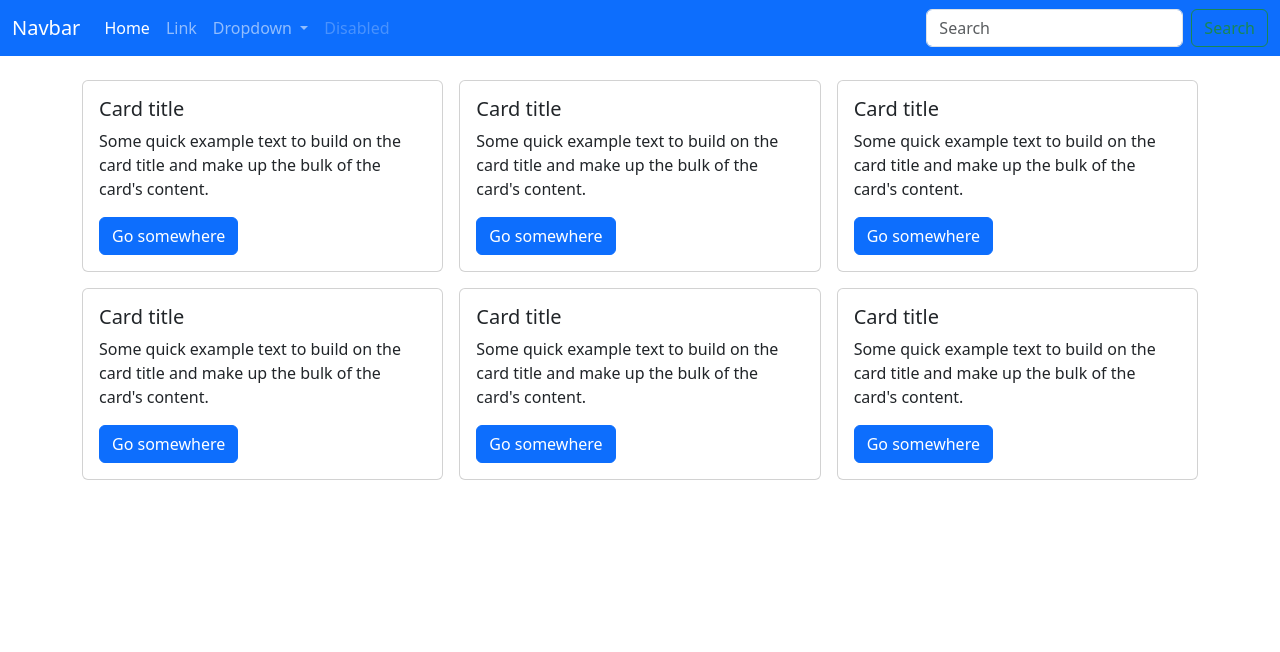
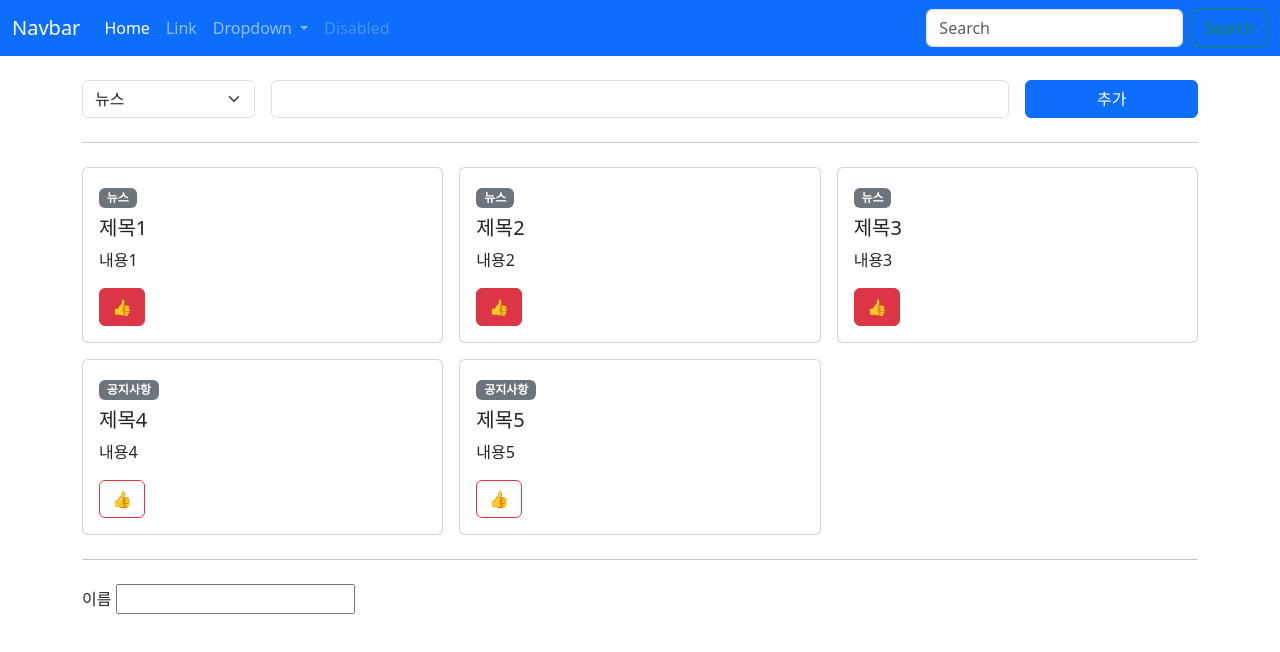
Before and after one commit to lyju777/vue3-study, a Vue app: page / in a window 1280 px wide. Shown: the top 652 px of the page. Built offline with nearby package versions, Linux system fonts and the light colour scheme.

Commit message:
props,emit, 이벤트 전달

```diff
--- /dev/null
+++ b/src/components/App.card.vue
@@ -0,0 +1,49 @@
+<template>
+  <div class="card">
+    <div class="card-body">
+      <span class="badge text-bg-secondary">{{ type === 'news' ? '뉴스' : '공지사항' }}</span>
+      <h5 class="card-title mt-2">{{ title }}</h5>
+      <p class="card-text">
+        {{ contents }}
+      </p>
+      <a v-if="isLike" href="#" class="btn btn-danger" @click="toggleLike">👍</a>
+      <a v-else href="#" class="btn btn-outline-danger" @click="toggleLike">👍</a>
+    </div>
+  </div>
+</template>
+<script>
+export default {
+  emits: ['toogleLike'],
+  props: {
+    type: {
+      type: String,
+      default: 'news',
+      validator: (value) => {
+        return ['news', 'notice'].includes(value)
+      }
+    },
+    title: {
+      type: String,
+      required: true
+    },
+    contents: {
+      type: String
+      // required: true
+    },
+    isLike: {
+      type: Boolean,
+      default: false
+    }
+  },
+  setup(props, context) {
+    // console.log(props.title)
+
+    const toggleLike = () => {
+      context.emit('toogleLike')
+    }
+    return { toggleLike }
+  }
+}
+</script>
+
+<style lang="scss" scoped></style>
--- /dev/null
+++ b/src/components/LabelInput.vue
@@ -0,0 +1,24 @@
+<template>
+  <div>
+    <label>
+      {{ label }}
+      <input
+        type="text"
+        :value="modelValue"
+        @input="(event) => $emit('update:modelValue', event.target.value)"
+      />
+    </label>
+  </div>
+</template>
+
+<script>
+export default {
+  props: ['modelValue', 'label'],
+  emits: ['update:modelValue'],
+  setup() {
+    return {}
+  }
+}
+</script>
+
+<style lang="scss" scoped></style>
--- /dev/null
+++ b/src/components/PostCreate.vue
@@ -0,0 +1,51 @@
+<template>
+  <div class="row g-3">
+    <!-- <button class="btn btn-primary" @click="$emit('createPost', 1, 2, 3, '김길동')">button</button> -->
+    <div class="col col-2">
+      <select v-model="type" class="form-select" aria-label="Default select example">
+        <option value="news">뉴스</option>
+        <option value="notice">공지사항</option>
+      </select>
+    </div>
+    <div class="col col-8">
+      <input v-model="title" type="text" class="form-control" />
+    </div>
+    <div class="col col-2 d-grid">
+      <button class="btn btn-primary" @click="createPost">추가</button>
+    </div>
+  </div>
+</template>
+
+<script>
+import { ref } from 'vue'
+
+export default {
+  emits: {
+    createPost: (newPost) => {
+      if (!newPost.type) {
+        return false
+      } else if (!newPost.title) {
+        return false
+      }
+      return true
+    }
+  },
+  setup(props, { emit }) {
+    const createPost = () => {
+      const newPost = {
+        type: type.value,
+        title: title.value
+      }
+      emit('createPost', newPost)
+      type.value = 'news'
+      title.value = ''
+    }
+
+    const type = ref('news')
+    const title = ref('')
+    return { createPost, title, type }
+  }
+}
+</script>
+
+<style lang="scss" scoped></style>
--- a/src/components/TheView.vue
+++ b/src/components/TheView.vue
@@ -2,87 +2,69 @@
   <div>
     <main>
       <div class="container py-4">
+        <PostCreate @create-post="createPost"></PostCreate>
+
+        <hr class="my-4" />
+
         <div class="row g-3">
-          <div class="col col-4">
-            <div class="card">
-              <div class="card-body">
-                <h5 class="card-title">Card title</h5>
-                <p class="card-text">
-                  Some quick example text to build on the card title and make up the bulk of the
-                  card's content.
-                </p>
-                <a href="#" class="btn btn-primary">Go somewhere</a>
-              </div>
-            </div>
-          </div>
-          <div class="col col-4">
-            <div class="card">
-              <div class="card-body">
-                <h5 class="card-title">Card title</h5>
-                <p class="card-text">
-                  Some quick example text to build on the card title and make up the bulk of the
-                  card's content.
-                </p>
-                <a href="#" class="btn btn-primary">Go somewhere</a>
-              </div>
-            </div>
-          </div>
-          <div class="col col-4">
-            <div class="card">
-              <div class="card-body">
-                <h5 class="card-title">Card title</h5>
-                <p class="card-text">
-                  Some quick example text to build on the card title and make up the bulk of the
-                  card's content.
-                </p>
-                <a href="#" class="btn btn-primary">Go somewhere</a>
-              </div>
-            </div>
-          </div>
-          <div class="col col-4">
-            <div class="card">
-              <div class="card-body">
-                <h5 class="card-title">Card title</h5>
-                <p class="card-text">
-                  Some quick example text to build on the card title and make up the bulk of the
-                  card's content.
-                </p>
-                <a href="#" class="btn btn-primary">Go somewhere</a>
-              </div>
-            </div>
-          </div>
-          <div class="col col-4">
-            <div class="card">
-              <div class="card-body">
-                <h5 class="card-title">Card title</h5>
-                <p class="card-text">
-                  Some quick example text to build on the card title and make up the bulk of the
-                  card's content.
-                </p>
-                <a href="#" class="btn btn-primary">Go somewhere</a>
-              </div>
-            </div>
-          </div>
-          <div class="col col-4">
-            <div class="card">
-              <div class="card-body">
-                <h5 class="card-title">Card title</h5>
-                <p class="card-text">
-                  Some quick example text to build on the card title and make up the bulk of the
-                  card's content.
-                </p>
-                <a href="#" class="btn btn-primary">Go somewhere</a>
-              </div>
-            </div>
+          <div v-for="post in posts" :key="post.id" class="col col-4">
+            <AppCard
+              :title="post.title"
+              :contents="post.contents"
+              :is-like="post.isLike"
+              :type="post.type"
+              @toggle-like="post.isLike = !post.isLike"
+            ></AppCard>
+            <!-- <button @click="post.isLike = !post.isLike">버튼</button> -->
           </div>
         </div>
+
+        <hr class="my-4" />
+        <!-- <LabelInput
+          :model-value="username"
+          @update:model-value="(value) => (username = value)"
+        ></LabelInput> -->
+
+        <LabelInput v-model="username" label="이름"></LabelInput>
       </div>
     </main>
   </div>
 </template>
 
 <script>
-export default {}
+import { reactive, ref } from 'vue'
+import AppCard from './App.card.vue'
+import PostCreate from './PostCreate.vue'
+import LabelInput from './LabelInput.vue'
+
+export default {
+  components: {
+    AppCard,
+    PostCreate,
+    LabelInput
+  },
+  setup() {
+    const post = reactive({
+      title: '제목2',
+      contents: '내용2'
+    })
+    const posts = reactive([
+      { id: 1, title: '제목1', contents: '내용1', isLike: true, type: 'news' },
+      { id: 2, title: '제목2', contents: '내용2', isLike: true, type: 'news' },
+      { id: 3, title: '제목3', contents: '내용3', isLike: true, type: 'news' },
+      { id: 4, title: '제목4', contents: '내용4', isLike: false, type: 'notice' },
+      { id: 5, title: '제목5', contents: '내용5', isLike: false, type: 'notice' }
+    ])
+
+    const createPost = (newPost) => {
+      console.log('newPost:', newPost)
+      posts.push(newPost)
+    }
+
+    const username = ref('')
+    return { post, posts, createPost, username }
+  }
+}
 </script>
 
 <style lang="scss" scoped></style>
```
